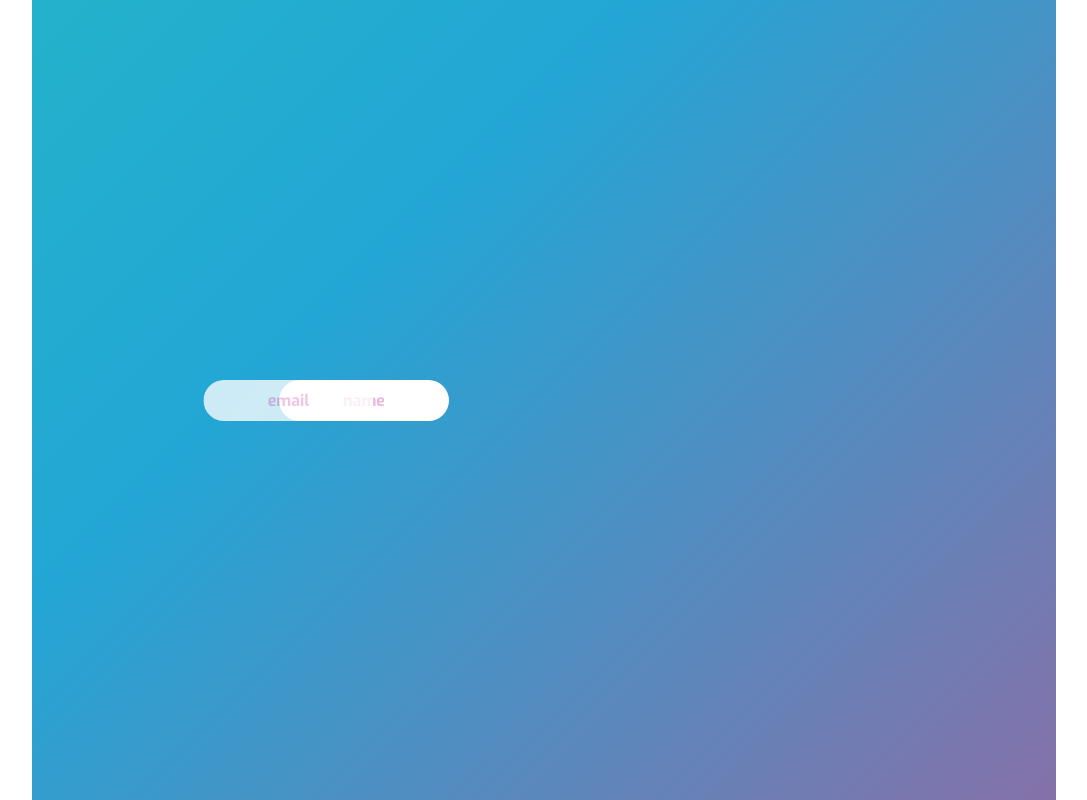
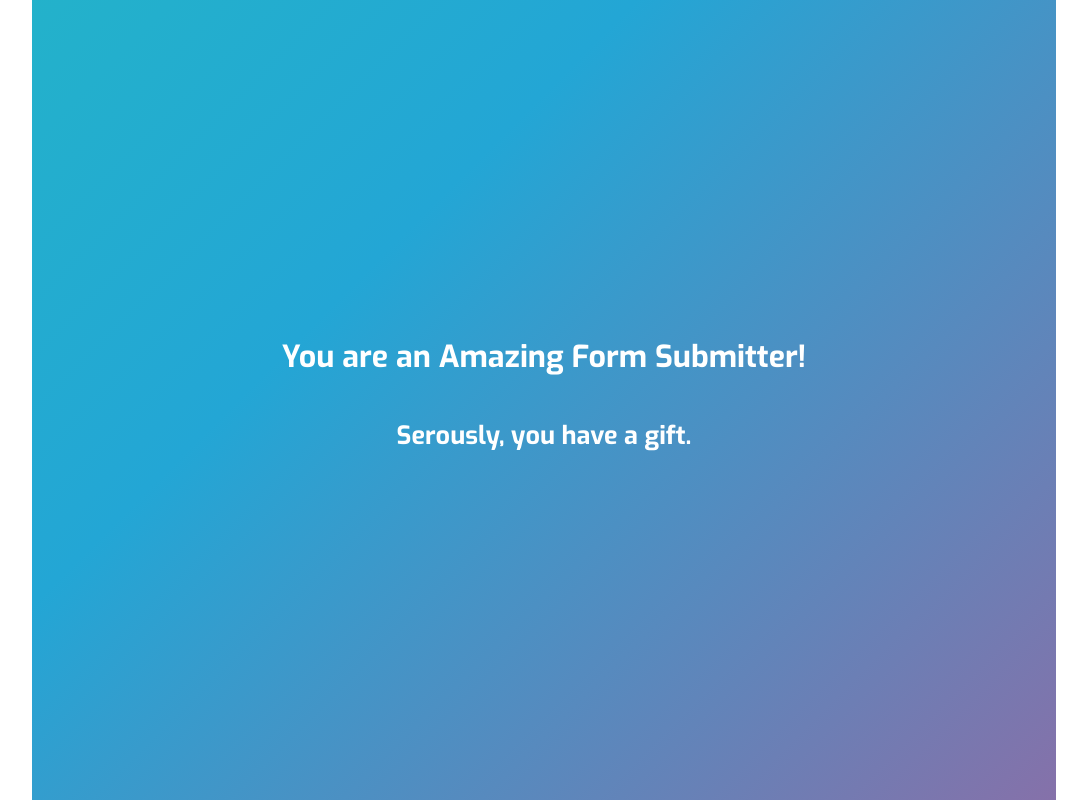
Before and after one commit to DavidHunterJS/scrimba-form, a React (Create React App) app: page / in a window 1280 px wide. Both pictures are taken after typing "Sample", "name@example.com" into the empty fields and a click on the button "Sign Up". Shown: the whole page, without its empty margins (96-1183 px from the left). Built offline with nearby package versions, Linux system fonts and the light colour scheme.

Commit message:
created framer-motion animated success message after form submit

```diff
--- a/src/components/ScrimbaForm.js
+++ b/src/components/ScrimbaForm.js
@@ -10,10 +10,24 @@ const itemVariants = {
   hidden: { x: -1150, opacity: 0 },
   visible: { x: 0, opacity: 1, transition: { duration: 0.9, type: "tween" } },
 };
+const successTextVariants = {
+  hidden: { y: "30px", opacity: 0 },
+  visible: {
+    y: 0,
+    opacity: 1,
+    transition: { delay: 1, duration: 0.3, type: "tween" },
+  },
+  exit: {
+    y: "30px",
+    opacity: 0,
+    transition: { duration: 0.3, type: "tween" },
+  },
+};
 export default function ScrimbaForm() {
   const [showForm, setShowForm] = useState(true);
   const [firstName, setFirstName] = useState("");
   const [lastName, setEmail] = useState("");
+  const [showSuccessText, setShowSuccessText] = useState(false);
 
   const handleSubmit = (e) => {
     e.preventDefault();
@@ -22,14 +36,31 @@ export default function ScrimbaForm() {
       setShowForm(false);
       setFirstName("");
       setEmail("");
+      setShowSuccessText(true);
       setTimeout(() => {
+        setShowSuccessText(false);
         setShowForm(true);
-      }, 1000);
+      }, 5000);
     }, 600);
   };
 
   return (
     <div>
+      <AnimatePresence exitBeforeEnter>
+        {showSuccessText && (
+          <motion.h3
+            variants={successTextVariants}
+            initial="hidden"
+            animate="visible"
+            exit="exit"
+          >
+            You are an Amazing Form Submitter!{" "}
+            <p>
+              <h5>Serously, you have a gift.</h5>
+            </p>
+          </motion.h3>
+        )}
+      </AnimatePresence>
       <AnimatePresence exitBeforeEnter>
         {showForm && (
           <motion.form
```
